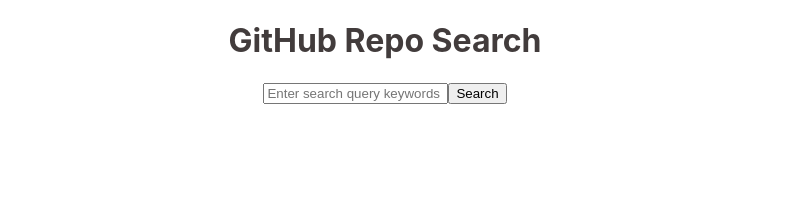
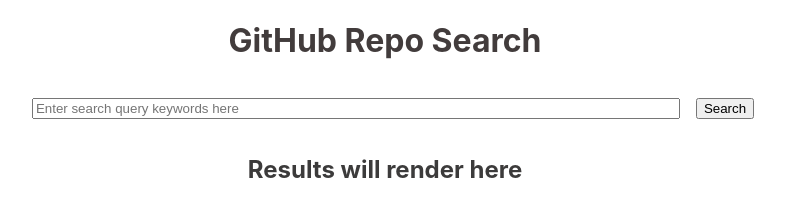
Before and after one commit to yyerthao/github-search, a React app: page / in a window 1280 px wide. Shown: the whole page, without its empty margins (255-1040 px from the left). Built offline with nearby package versions, Linux system fonts and the light colour scheme.

Commit message:
Initial input field styling and Results component set up

```diff
--- a/src/components/App/App.css
+++ b/src/components/App/App.css
@@ -14,3 +14,16 @@
 .center{
   text-align: center;
 }
+
+
+.grey-color{
+  color: rgb(60, 59, 59);
+}
+
+.one-rem-margin{
+  margin: 1rem;
+}
+
+.input-field{
+  width: 50%;
+}
--- /dev/null
+++ b/src/components/Results/Results.js
@@ -0,0 +1,12 @@
+import React from 'react';
+
+
+function Results(){
+    return(
+        <section>
+            <h2 className="grey-color">Results will render here</h2>
+        </section>
+    )
+}
+
+export default Results;
--- a/src/components/SearchQuery/SearchQuery.js
+++ b/src/components/SearchQuery/SearchQuery.js
@@ -1,11 +1,13 @@
 import React from 'react';
+import Results from '../Results/Results';
 
 function SearchQuery(){
  return(
      <>
      <section className="center">
-        <input placeholder="Enter search query keywords here"></input>
+        <input placeholder="Enter search query keywords here" className="one-rem-margin input-field"></input>
         <button>Search</button>
+        <Results/>
      </section>
      </>
  )
```
